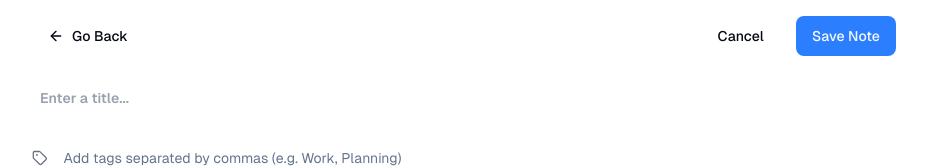
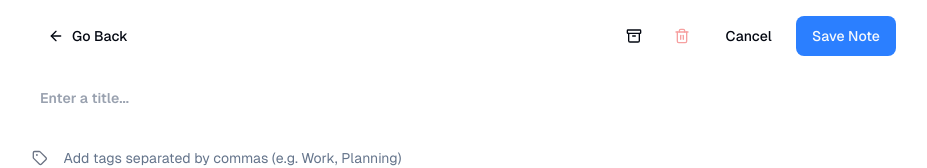
Before and after one commit to davidinoa/note-taking-app, a Next.js app: page /notes/new in a window 1280 px wide. Shown: the top 168 px of the page, without its empty margins (176-1103 px from the left). Built offline with nearby package versions, Linux system fonts and the light colour scheme; no server answers.

Commit message:
feat(notes): add note deletion functionality

```diff
--- a/src/features/notes/actions.ts
+++ b/src/features/notes/actions.ts
@@ -191,6 +191,42 @@ export async function updateNote(
   }
 }
 
+export async function deleteNote(noteId: string): Promise<ActionState> {
+  const user = await currentUser()
+  if (!user?.id) {
+    return toActionState({
+      status: 'ERROR',
+      message: 'You must be logged in to delete a note',
+    })
+  }
+
+  try {
+    const [deletedNote] = await db
+      .delete(notes)
+      .where(sql`${notes.id} = ${noteId} AND ${notes.userId} = ${user.id}`)
+      .returning()
+
+    if (!deletedNote) {
+      return toActionState({
+        status: 'ERROR',
+        message: 'Note not found or you do not have permission to delete it',
+      })
+    }
+
+    revalidatePath('/')
+    return toActionState({
+      status: 'SUCCESS',
+      message: 'Note deleted successfully',
+    })
+  } catch (error) {
+    console.error(error)
+    return toActionState({
+      status: 'ERROR',
+      message: 'Failed to delete note',
+    })
+  }
+}
+
 function fromErrorToActionState(
   error: unknown,
   formData: FormData,
--- a/src/features/notes/note-form.tsx
+++ b/src/features/notes/note-form.tsx
@@ -5,12 +5,12 @@ import { Input } from '@/components/ui/input'
 import { Textarea } from '@/components/ui/textarea'
 import { useActionFeedback } from '@/hooks/use-action-feedback'
 import { type notes } from '@/server/db/schema'
-import { ArrowLeft, Clock, Tag } from 'lucide-react'
+import { Archive, ArrowLeft, Clock, Tag, Trash2 } from 'lucide-react'
 import Link from 'next/link'
 import { useRouter } from 'next/navigation'
-import { useActionState } from 'react'
+import { useActionState, useTransition } from 'react'
 import { toast } from 'sonner'
-import { createNote, updateNote } from './actions'
+import { createNote, deleteNote, updateNote } from './actions'
 
 type NoteFormProps = {
   note?: typeof notes.$inferSelect & { tags: string[] }
@@ -19,6 +19,7 @@ type NoteFormProps = {
 
 export default function NoteForm({ note, mode = 'create' }: NoteFormProps) {
   const router = useRouter()
+  const [isPendingDelete, startTransition] = useTransition()
   const action = mode === 'create' ? createNote : updateNote
   const [state, formAction, isPending] = useActionState(action, {
     status: 'IDLE',
@@ -44,6 +45,22 @@ export default function NoteForm({ note, mode = 'create' }: NoteFormProps) {
     },
   })
 
+  const handleDelete = () => {
+    if (!note?.id || mode !== 'edit') return
+
+    if (confirm('Are you sure you want to delete this note?')) {
+      startTransition(async () => {
+        const result = await deleteNote(note.id)
+        if (result.status === 'SUCCESS') {
+          toast.success(result.message || 'Note deleted successfully')
+          router.push('/')
+        } else {
+          toast.error(result.message || 'Failed to delete note')
+        }
+      })
+    }
+  }
+
   return (
     <form
       action={formAction}
@@ -61,7 +78,26 @@ export default function NoteForm({ note, mode = 'create' }: NoteFormProps) {
             Go Back
           </Button>
         </Link>
-        <div className="flex items-center gap-4">
+        <div className="flex items-center gap-2">
+          <Button
+            variant="ghost"
+            size="icon"
+            type="button"
+            onClick={() => {
+              // Add archive handler
+            }}
+            title="Archive note">
+            <Archive className="h-4 w-4" />
+          </Button>
+          <Button
+            variant="ghost"
+            size="icon"
+            type="button"
+            onClick={handleDelete}
+            title="Delete note"
+            disabled={mode !== 'edit' || isPendingDelete}>
+            <Trash2 className="text-destructive h-4 w-4" />
+          </Button>
           <Link href="/">
             <Button variant="ghost" type="button">
               Cancel
```
